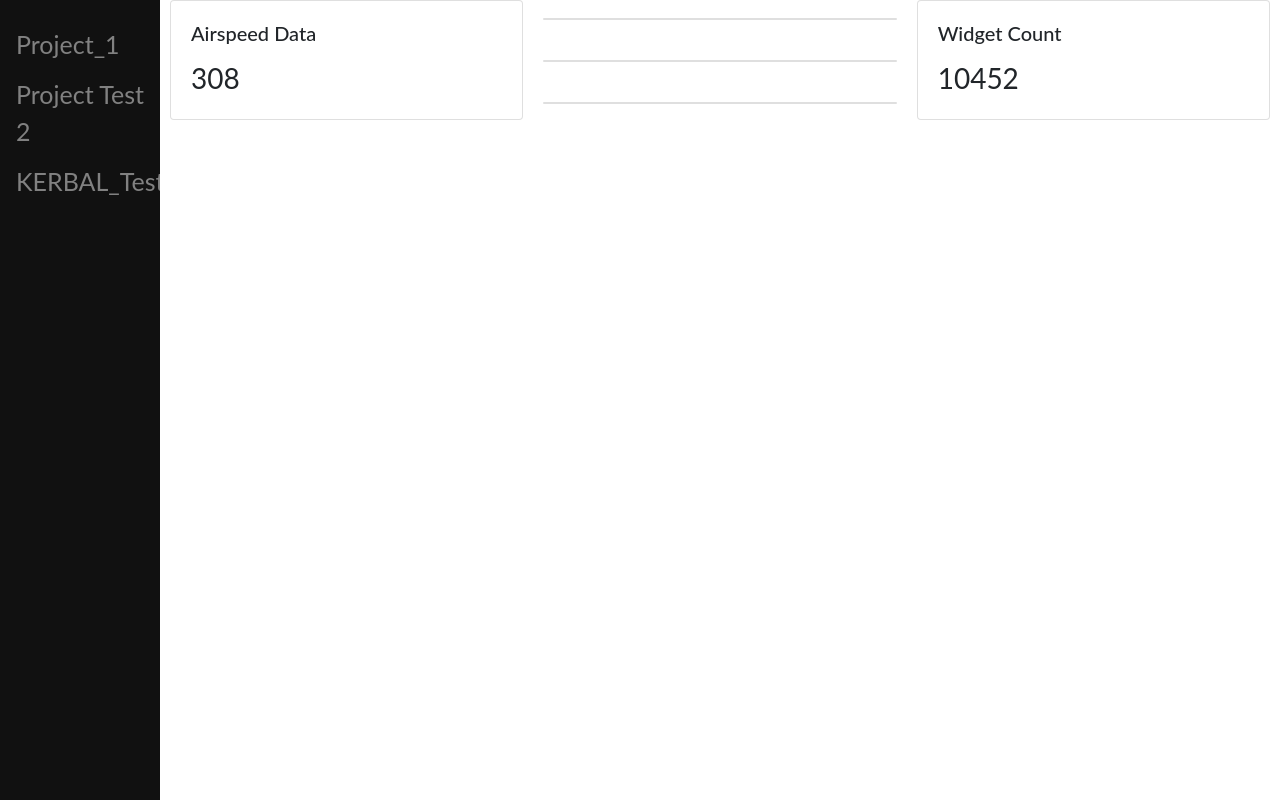
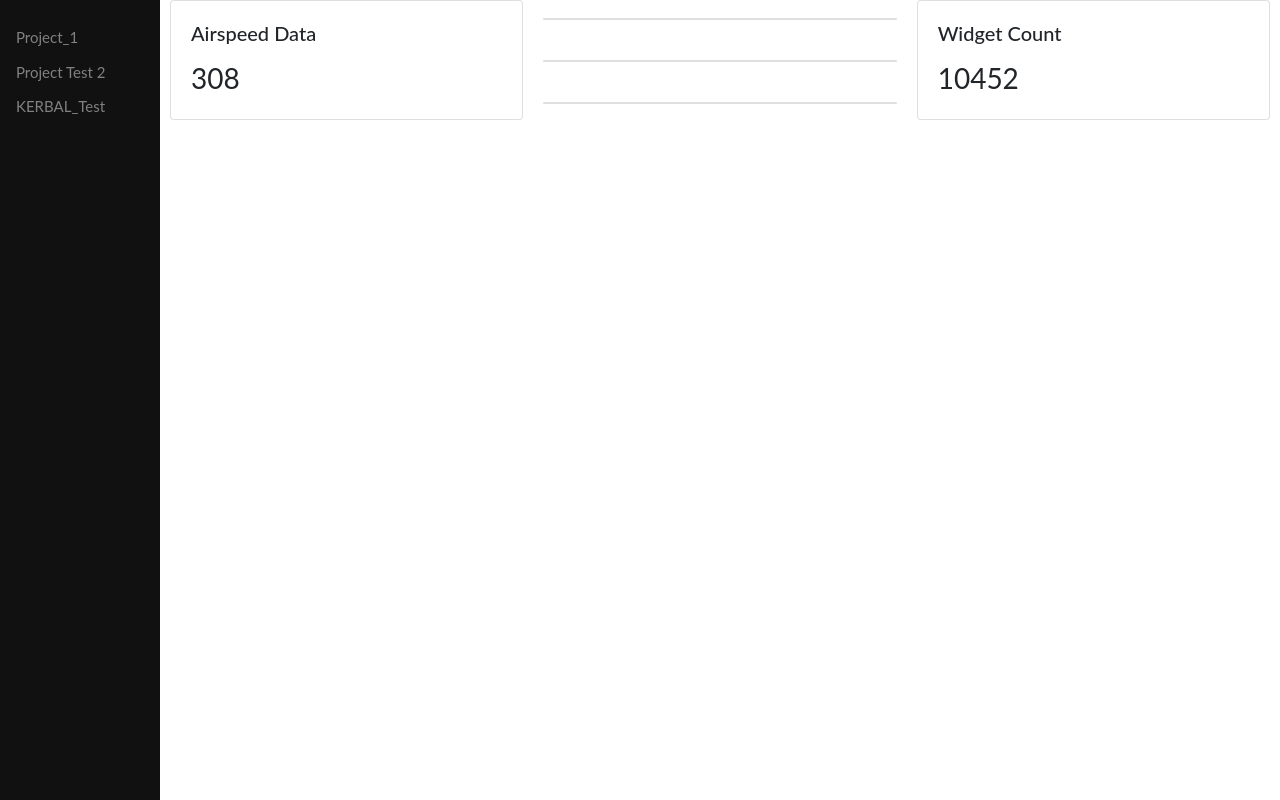
Before and after one commit to EvanMPutnam/Cubesat-Groundstation, a Django app: page /master_view/ in a window 1280 px wide. Run offline with Django 3.2, Linux system fonts and the light colour scheme; data comes from the database, SQL or seed files in the repository; both versions use the stored data as it was after the commit; some libraries are stand-ins or nearby versions.

Commit message:
Adding some documentation

```diff
--- a/src/api.py
+++ b/src/api.py
@@ -71,7 +71,6 @@ def update_data(data_ref_name, data_ref_proejct, value_to_add, type_of_op = APPE
 
     #Send and print request
     r = requests.get(UPDATE_DATAREF_SRC, params=data)
-    print(debug)
     if debug:
         print(r.content)
 
--- a/src/ground_station/master_view/templates/master_view/base.html
+++ b/src/ground_station/master_view/templates/master_view/base.html
@@ -31,7 +31,7 @@ body {
 .sidenav a {
   padding: 6px 8px 6px 16px;
   text-decoration: none;
-  font-size: 25px;
+  font-size: 15px;
   color: #818181;
   display: block;
 }
```
Also changed, not shown: kerbal_example/README.md (added), pictures/kerbal_example.PNG (added), src/ground_station/db.sqlite3.
